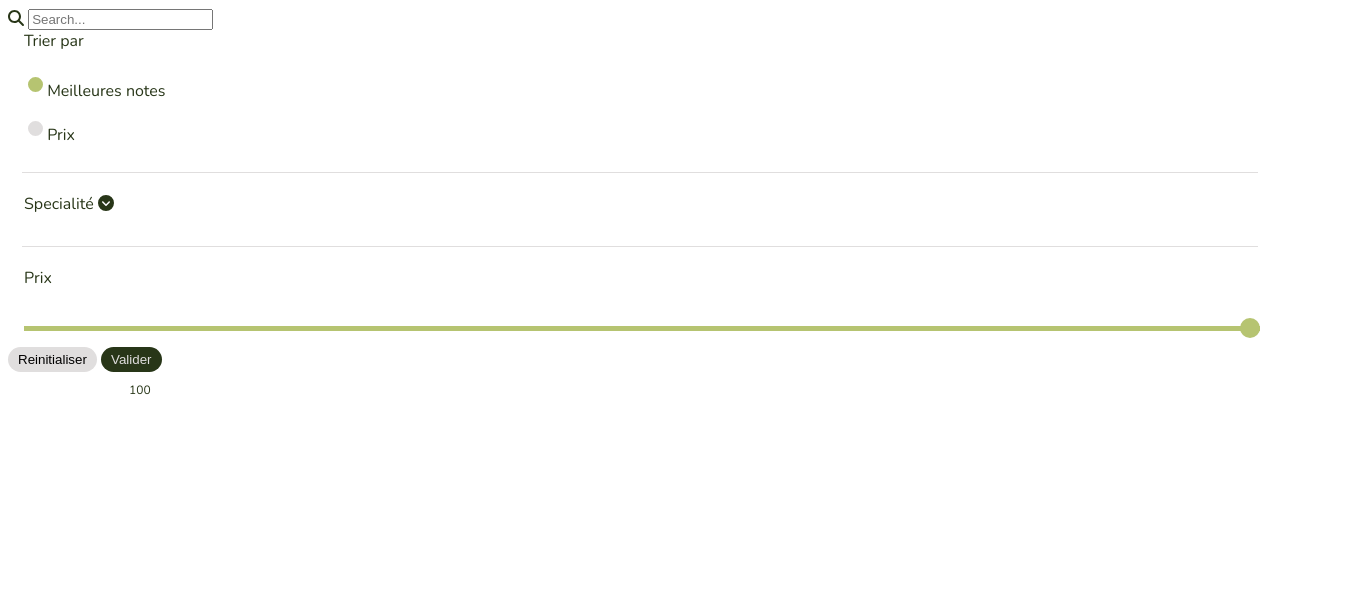
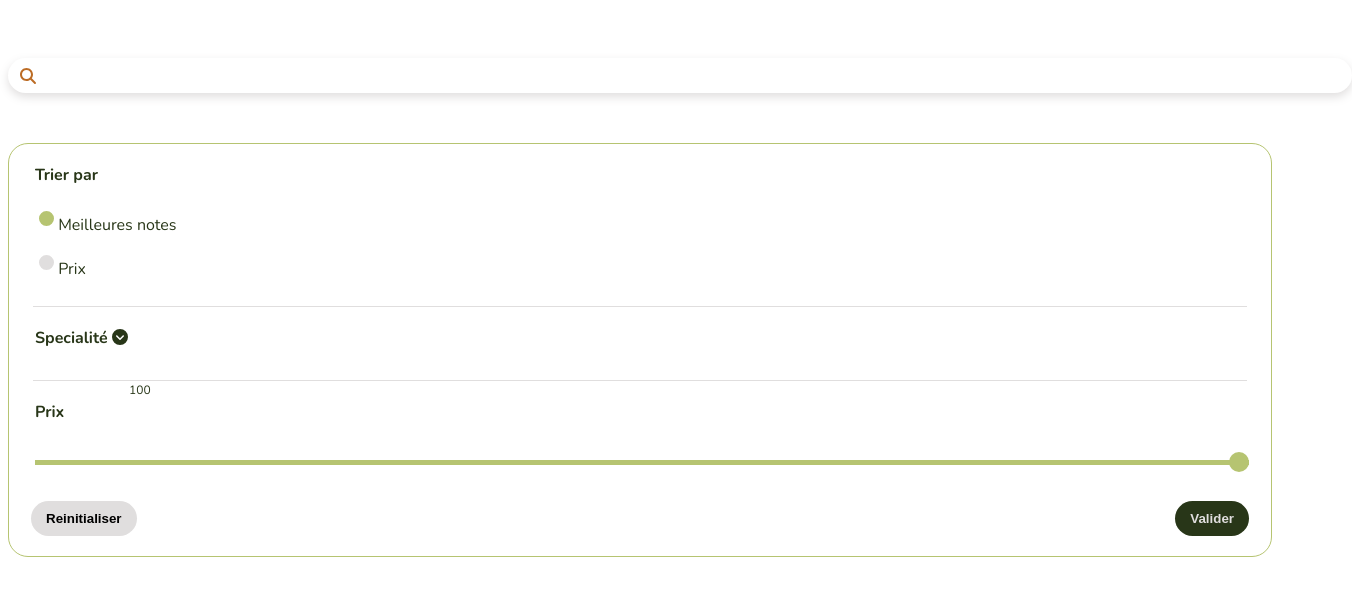
Before and after one commit to nora-sch/wild-eats, a website with bundled scripts: page index.html in a window 1280 px wide. Shown: the whole page, 1352 px wide, since content can reach past the window. Built offline with nearby package versions, Linux system fonts and the light colour scheme.

Commit message:
add searchbar style. TODO repare range value appearance

```diff
--- a/css/filters.css
+++ b/css/filters.css
@@ -127,3 +127,65 @@ input[type='checkbox']:checked:after {
 .hidden {
   display: none;
 }
+
+.searchbar-wrapper{
+  padding: 50px 0;
+  position: relative;
+}
+.fa-magnifying-glass{
+  position:absolute;
+  z-index: 1000;
+  top: 60px;
+  left:12px;
+  color:var(--element-color-dark)
+}
+.search-field{
+  width: 100%;
+  height: 35px;
+  border-radius: 20px;
+  border: none;
+  filter: drop-shadow(0 0.3rem 0.3rem var(--light-color));
+padding: 0 40px;
+/* background-color: #e0dede38; */
+background-color: white;
+}
+.search-field:focus{
+  outline: none;
+  /* background-color: white; */
+  background-color: #e0dede38;
+  font-size: 16px;
+}
+
+
+ .filter-wrapper{
+  width: 100%;
+ }
+ #filter-form{
+  border: 1px solid var(--accent-color);
+  border-radius: 20px;
+  padding: 20px 10px;
+ }
+  .form-footer{
+    padding: 20px 12px 0px 12px;
+    display: flex;
+    flex-direction: row;
+    justify-content: space-between;
+  }
+  #filter-form input[type="submit"] {
+    background-color: var(--font-color);
+    border-radius: 20px;
+    color: #e0dede;
+    border: none;
+    padding: 10px 15px;
+    font-weight:600;
+  }
+  #filter-form input[type="reset"] {
+    background-color: var(--light-color);
+    border-radius: 20px;
+    border: none;
+    padding: 10px 15px;
+    font-weight:600;
+  }
+  .form-section-title{
+    font-weight: 600;
+  }
--- a/css/style.css
+++ b/css/style.css
@@ -11,20 +11,3 @@
 body {
   font-family: "Nunito", sans-serif;
 }
-aside {
-  background-color: var(--element-color-light);
-}
-
-#filter-form input[type="submit"] {
-  background-color: var(--font-color);
-  border-radius: 20px;
-  color: #e0dede;
-  border: none;
-  padding: 5px 10px;
-}
-#filter-form input[type="reset"] {
-  background-color: var(--light-color);
-  border-radius: 20px;
-  border: none;
-  padding: 5px 10px;
-}
--- a/index.html
+++ b/index.html
@@ -17,11 +17,11 @@
     <div class="filter-wrapper">
       <div class="searchbar-wrapper">
         <i class="fa-solid fa-magnifying-glass"></i>
-        <input type="text" placeholder="Search..." />
+        <input type="text" class="search-field" />
       </div>
       <form id="filter-form" name="filter-form" action="" method="post">
         <fieldset id="form-sort-section">
-          <legend>Trier par</legend>
+          <legend><span class="form-section-title">Trier par</span></legend>
           <p>
             <input
               type="radio"
@@ -41,17 +41,13 @@
 
         <fieldset class="form-checkbox-section">
           <legend class="checkbox-section-title">
-            Specialité
-            <span   class  = "open-button" id="open-specialite">
-            <i
-              class="fa-solid fa-circle-chevron-down "
-
-            ></i></span>
-            <span  id="close-specialite" class = "close-button hidden">
-            <i
-              class="fa-solid fa-circle-chevron-up "
-
-            ></i></span>
+            <span class="form-section-title">Specialité </span>
+            <span class="open-button" id="open-specialite">
+              <i class="fa-solid fa-circle-chevron-down"></i
+            ></span>
+            <span id="close-specialite" class="close-button hidden">
+              <i class="fa-solid fa-circle-chevron-up"></i
+            ></span>
           </legend>
           <div id="foldable-specialite" class="hidden">
             <p>
@@ -108,7 +104,7 @@
           <p class="division-line"></p>
         </fieldset>
         <fieldset id="form-price-section">
-          <legend>Prix</legend>
+          <legend><span class="form-section-title">Prix</span></legend>
           <div class="slidecontainer">
             <output id="slider-value"></output>
             <input
@@ -121,8 +117,10 @@
             />
           </div>
         </fieldset>
-        <input type="reset" value="Reinitialiser" />
-        <input type="submit" value="Valider" />
+        <div class="form-footer">
+          <input type="reset" value="Reinitialiser" />
+          <input type="submit" value="Valider" />
+        </div>
       </form>
     </div>
 
--- a/js/app.js
+++ b/js/app.js
@@ -66,17 +66,17 @@ slider.addEventListener("click", (event) => {
     sliderValueDisplay.style.left = cursorX - 6 + "px";
   }
 });
-this.addEventListener("mousemove", (event) => {
-  var cursorX = event.pageX;
-  sliderValueDisplay.style.top = sliderTop - 28 + "px";
-  if (cursorX < sliderLeft + 7) {
-    sliderValueDisplay.style.left = sliderLeft + 7 + "px";
-  } else if (cursorX > sliderWidth + 7) {
-    sliderValueDisplay.style.left = sliderWidth + "px";
-  } else {
-    sliderValueDisplay.style.left = cursorX - 6 + "px";
-  }
-});
+// this.addEventListener("mousemove", (event) => {
+//   var cursorX = event.pageX;
+//   sliderValueDisplay.style.top = sliderTop - 28 + "px";
+//   if (cursorX < sliderLeft + 7) {
+//     sliderValueDisplay.style.left = sliderLeft + 7 + "px";
+//   } else if (cursorX > sliderWidth + 7) {
+//     sliderValueDisplay.style.left = sliderWidth + "px";
+//   } else {
+//     sliderValueDisplay.style.left = cursorX - 6 + "px";
+//   }
+// });
 
 // FORM VALUES
 let filterForm = document.forms["filter-form"];
```
